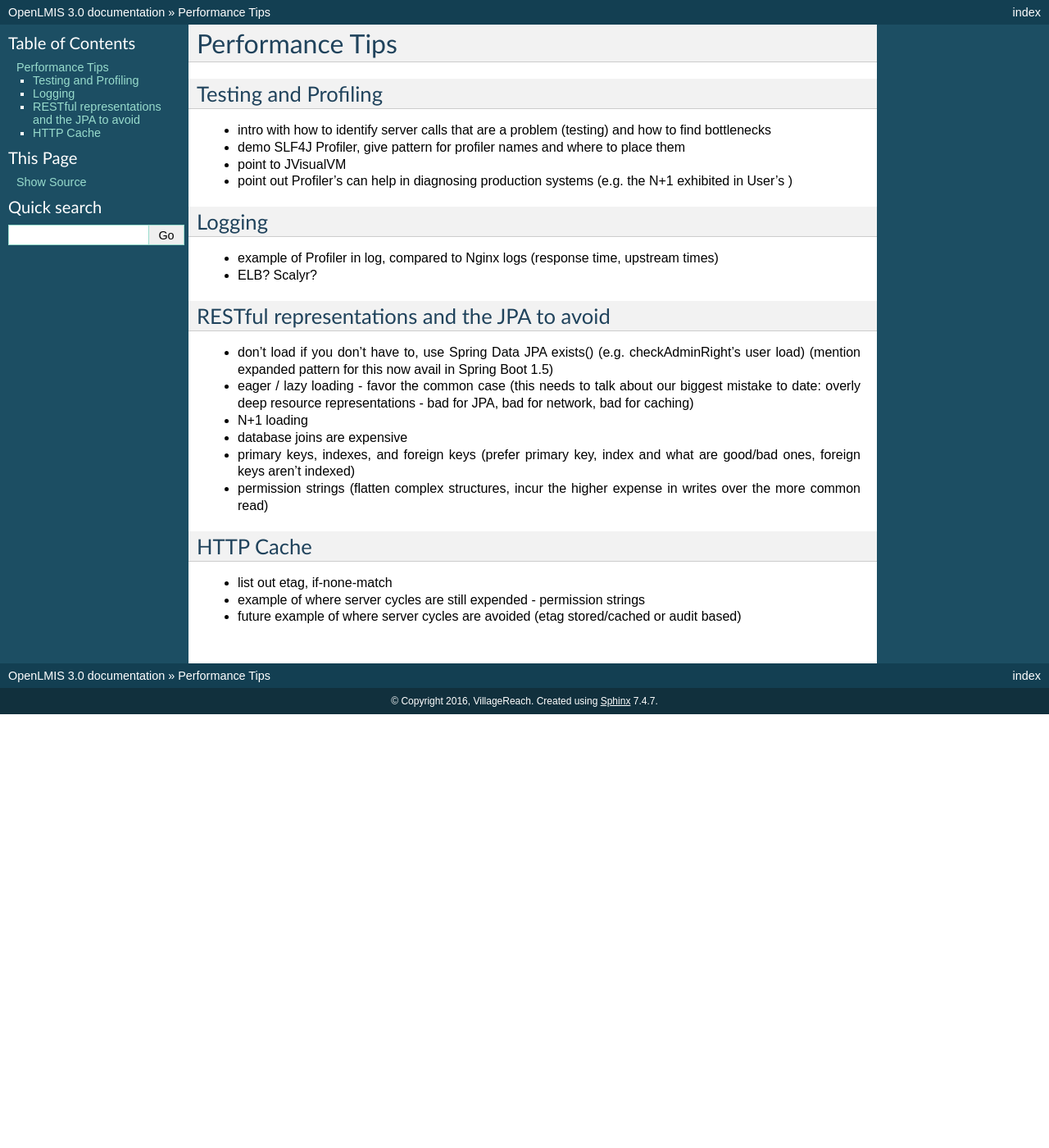
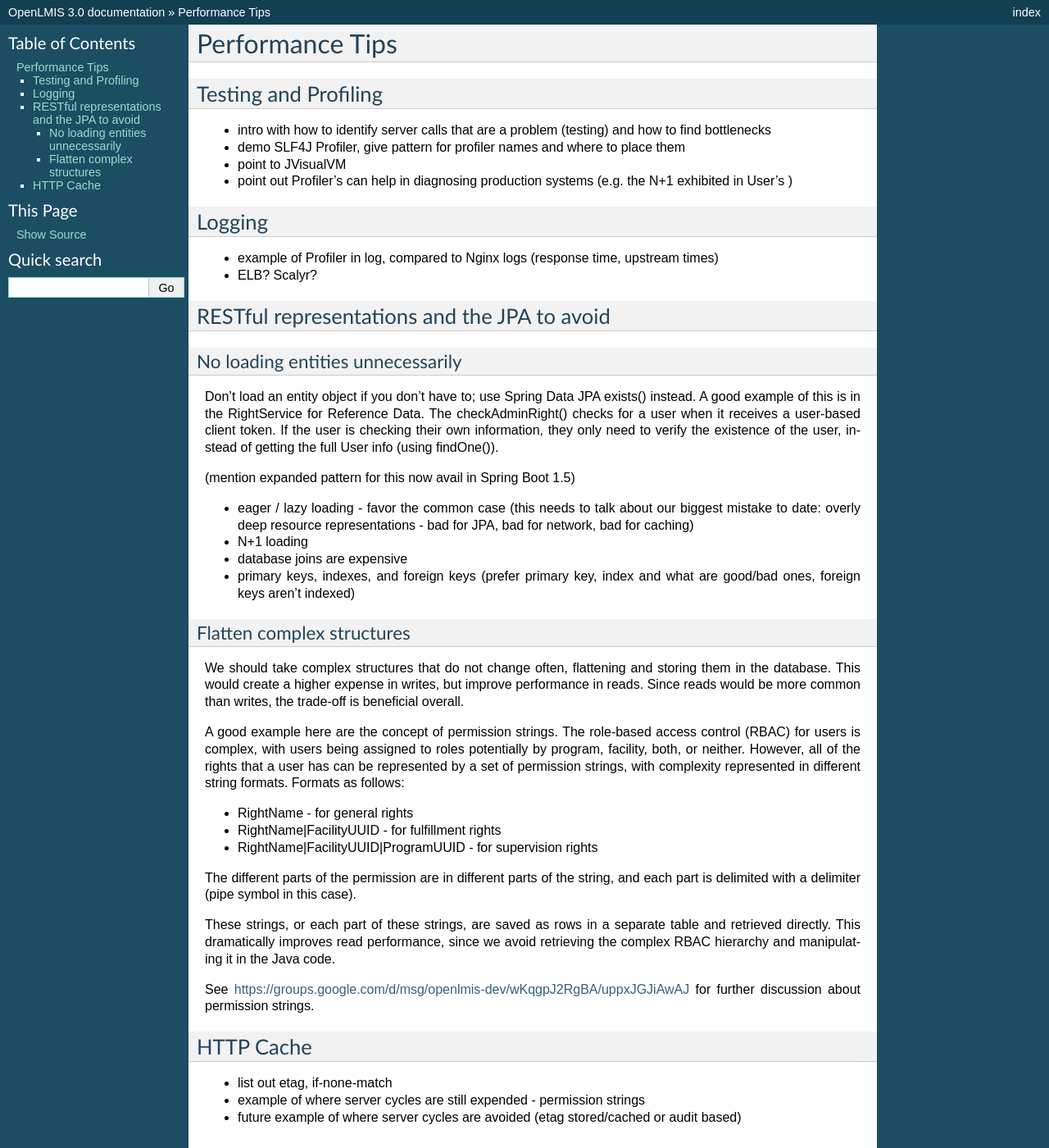
Before and after one commit to OpenLMIS/openlmis-ref-distro, a Sphinx documentation site: the page built from docs/source/conventions/performance-tips.rst, in a window 1280 px wide and 1400 px high. Shown: the whole window at 82% size. Built offline with Sphinx 7.4.7, drawn with Linux system fonts in a browser that asks for light colours; pages that are not in the unit, such as notebooks, are missing from menus.

Commit message:
OLMIS-2813 Add performance tips for loading and flattening structures
Add performance tip sections for:
* Not loading entities unnecessarily
* Flattening complex structures

```diff
--- a/docs/source/conventions/performance-tips.rst
+++ b/docs/source/conventions/performance-tips.rst
@@ -19,9 +19,17 @@ Logging
 
 RESTful representations and the JPA to avoid
 =============================================
-- don't load if you don't have to, use Spring Data JPA exists()
-  (e.g. checkAdminRight's user load)
-  (mention expanded pattern for this now avail in Spring Boot 1.5)
+
+No loading entities unnecessarily
+---------------------------------
+Don't load an entity object if you don't have to; use Spring Data JPA exists()
+instead. A good example of this is in the RightService for Reference Data. The
+checkAdminRight() checks for a user when it receives a user-based client token.
+If the user is checking their own information, they only need to verify the
+existence of the user, instead of getting the full User info (using findOne()).
+
+(mention expanded pattern for this now avail in Spring Boot 1.5)
+
 - eager / lazy loading - favor the common case
   (this needs to talk about our biggest mistake to date: overly deep resource
   representations - bad for JPA, bad for network, bad for caching)
@@ -30,9 +38,34 @@ RESTful representations and the JPA to avoid
 - primary keys, indexes, and foreign keys
   (prefer primary key, index and what are good/bad ones, foreign keys
   aren't indexed)
-- permission strings
-  (flatten complex structures, incur the higher expense in writes over the more
-  common read)
+
+Flatten complex structures
+--------------------------
+We should take complex structures that do not change often, flattening and
+storing them in the database. This would create a higher expense in writes, but
+improve performance in reads. Since reads would be more common than writes, the
+trade-off is beneficial overall.
+
+A good example here are the concept of permission strings. The role-based
+access control (RBAC) for users is complex, with users being assigned to roles
+potentially by program, facility, both, or neither. However, all of the rights
+that a user has can be represented by a set of permission strings, with
+complexity represented in different string formats. Formats as follows:
+
+- RightName - for general rights
+- RightName|FacilityUUID - for fulfillment rights
+- RightName|FacilityUUID|ProgramUUID - for supervision rights
+
+The different parts of the permission are in different parts of the string, and
+each part is delimited with a delimiter (pipe symbol in this case).
+
+These strings, or each part of these strings, are saved as rows in a separate
+table and retrieved directly. This dramatically improves read performance,
+since we avoid retrieving the complex RBAC hierarchy and manipulating it in the
+Java code.
+
+See https://groups.google.com/d/msg/openlmis-dev/wKqgpJ2RgBA/uppxJGJiAwAJ for
+further discussion about permission strings.
 
 HTTP Cache
 ==========
```
